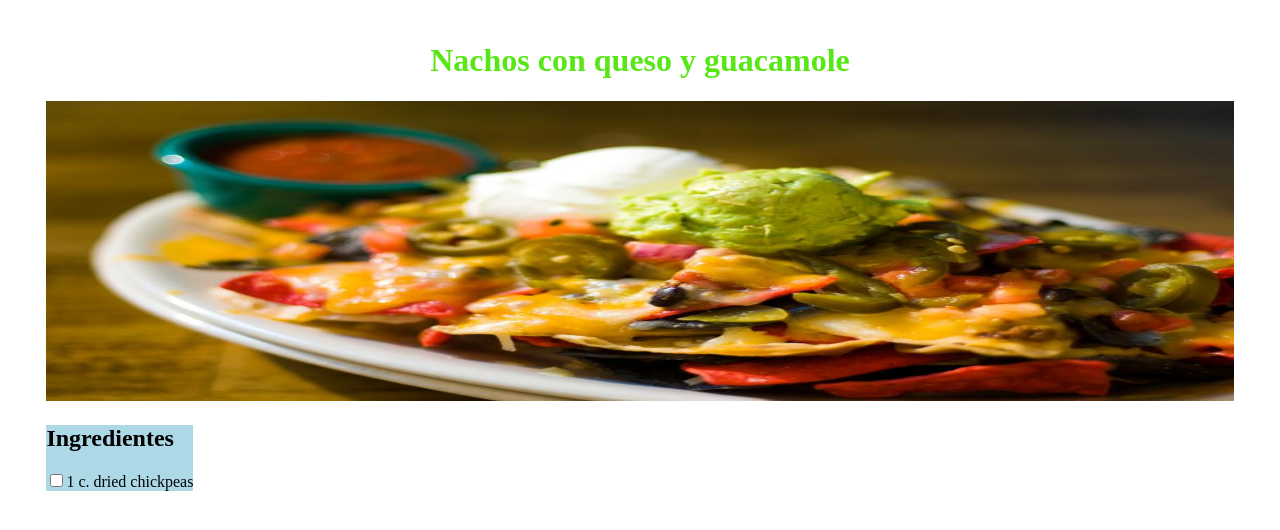
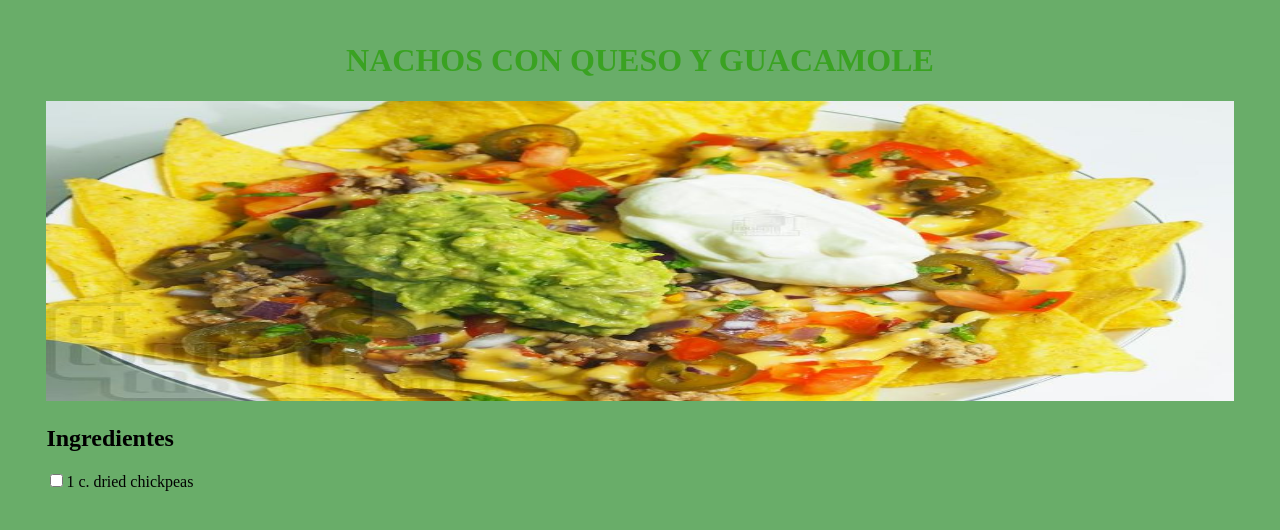
Before and after one commit to ConchyP/My-favourite-food, a website: page index.html in a window 1280 px wide. Drawn offline with Linux system fonts and the light colour scheme.

Commit message:
Image header

```diff
--- a/index.html
+++ b/index.html
@@ -9,12 +9,12 @@
 
 <body>
     <header>
-        <h1>Nachos con queso y guacamole</h1>
+        <h1>NACHOS CON QUESO Y GUACAMOLE</h1>
     </header>
 
     <main>
 
-        <img class="banner" src="./public/assets/image/Nachos.jpg" alt="Nachos">
+        <img class="banner" src="./public/assets/image/Nachos con queso.jpeg" alt="Nachos">
 
         <div class="section1">
             <section class="ingredients">
--- a/src/sass/styles.scss
+++ b/src/sass/styles.scss
@@ -1,20 +1,16 @@
 body{
+    background-color: rgb(105, 173, 105);
     padding:3%;
     padding-top: 1%;
 }
 
 header {
     text-align: center;
-    color:rgb(87, 231, 21);
+    color:rgba(53, 161, 26, 0.904);
 }
+
 
 .banner {
     width: 100%;
     height: 300px;
-    max-height: fit-content;
 }
-
-.section1 {
-    background-color: lightblue;
-    width:fit-content;
-}
```
Also changed, not shown: public/assets/image/Nachos con queso.jpeg (added), public/css/styles.css, 1 other file.
